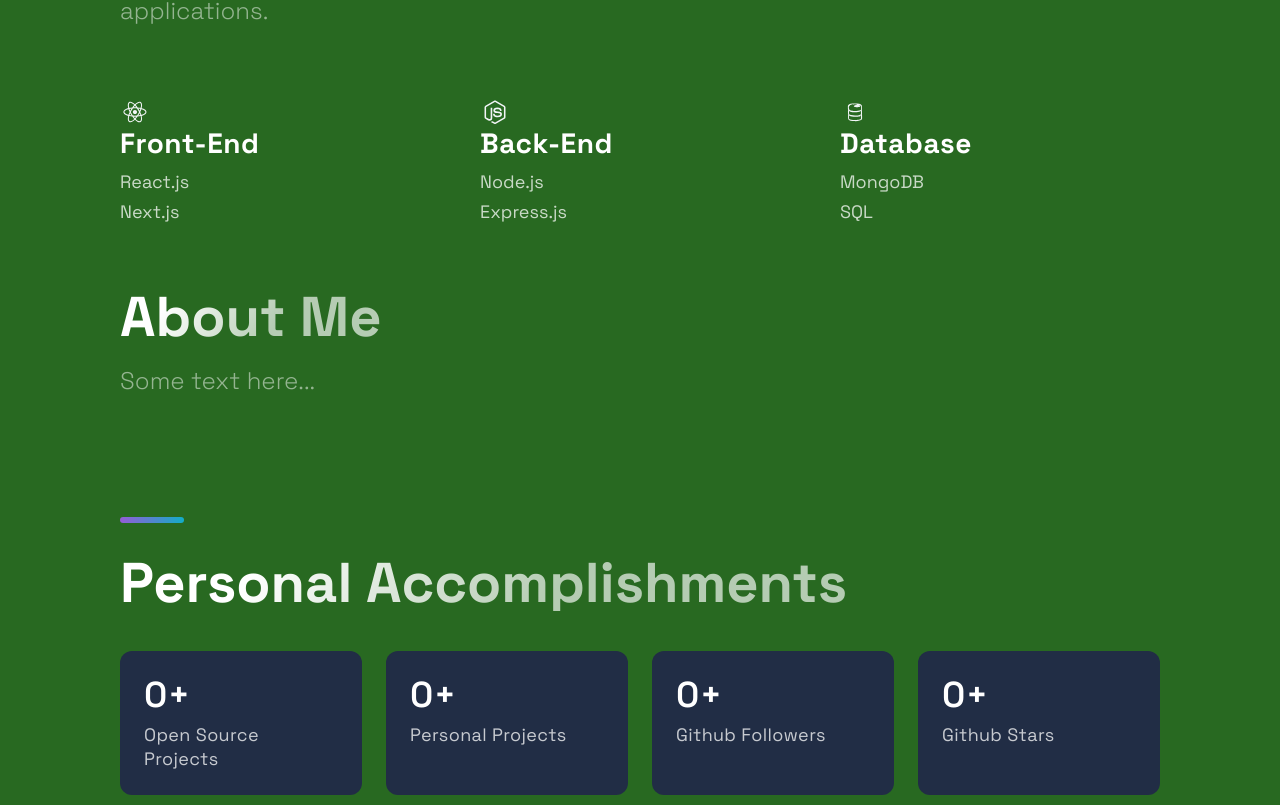
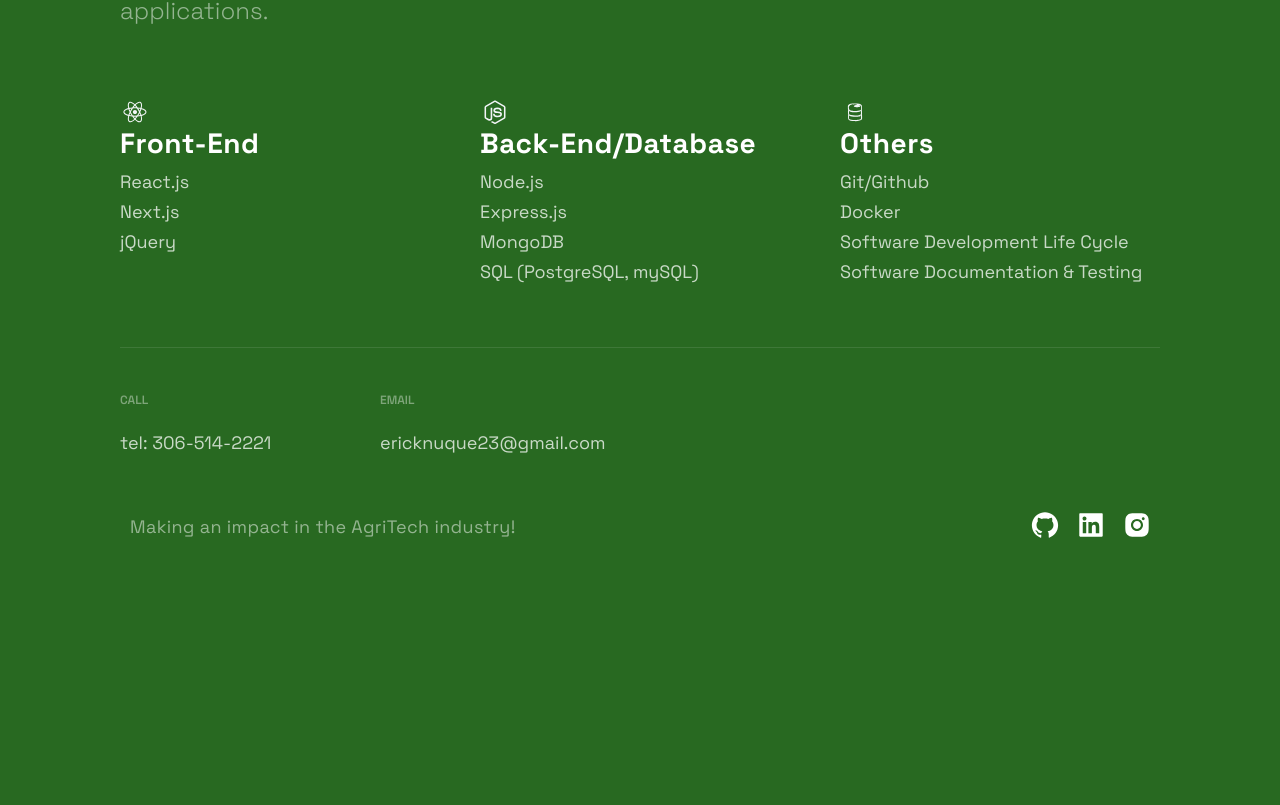
Before and after one commit to erick-parametrics/personal-portfolio, a Next.js app in the folder portfolio_website-STARTER/: page / in a window 1280 px wide. Shown: the part 2275-3080 px from the top of the page. After the commit the page ends 2878 px from the top, so only its background shows below. Built offline with nearby package versions, Linux system fonts and the light colour scheme.

Commit message:
update pages

```diff
--- a/portfolio_website-STARTER/src/components/Footer/Footer.js
+++ b/portfolio_website-STARTER/src/components/Footer/Footer.js
@@ -36,11 +36,11 @@ const Footer = () => {
           <Slogan>Making an impact in the AgriTech industry!</Slogan>
         </CompanyContainer>
         <SocialContainer>
-          <SocialIcons href="https://github.com">
+          <SocialIcons href="https://github.com/enukeWebDev">
             <AiFillGithub size="3rem" />
           </SocialIcons>
 
-          <SocialIcons href="https://linkedin.com">
+          <SocialIcons href="https://www.linkedin.com/feed/">
             <AiFillLinkedin size="3rem" />
           </SocialIcons>
 
--- a/portfolio_website-STARTER/src/components/Header/Header.js
+++ b/portfolio_website-STARTER/src/components/Header/Header.js
@@ -57,11 +57,11 @@ const Header = () => (
     </Div2>
 
     <Div3>
-      <SocialIcons href="https://github.com">
+      <SocialIcons href="https://github.com/enukeWebDev">
         <AiFillGithub size="3rem" />
       </SocialIcons>
 
-      <SocialIcons href="https://linkedin.com">
+      <SocialIcons href="https://www.linkedin.com/feed/">
         <AiFillLinkedin size="3rem" />
       </SocialIcons>
 
--- a/portfolio_website-STARTER/src/components/Hero/Hero.js
+++ b/portfolio_website-STARTER/src/components/Hero/Hero.js
@@ -19,9 +19,7 @@ const Hero = (props) => (
       </SectionText>
 
       <Button
-        onClick={() =>
-          (window.location = "https://github.com/erick-parametrics")
-        }
+        onClick={() => (window.location = "https://github.com/enukeWebDev")}
       >
         Learn More
       </Button>
--- a/portfolio_website-STARTER/src/components/Technologies/Technologies.js
+++ b/portfolio_website-STARTER/src/components/Technologies/Technologies.js
@@ -39,7 +39,8 @@ const Technologies = () => (
             {/* Language: <br /> */}
             React.js
             <br />
-            Next.js
+            Next.js <br />
+            jQuery <br />
           </ListParagraph>
         </ListContainer>
       </ListItem>
@@ -47,11 +48,14 @@ const Technologies = () => (
       <ListItem>
         <DiNodejsSmall size="3rem" />
         <ListContainer>
-          <ListTitle>Back-End</ListTitle>
+          <ListTitle>Back-End/Database</ListTitle>
           <ListParagraph>
             {/* Language: <br /> */}
             Node.js <br />
-            Express.js
+            Express.js <br />
+            MongoDB <br />
+            SQL (PostgreSQL, mySQL)
+            <br />
           </ListParagraph>
         </ListContainer>
       </ListItem>
@@ -59,11 +63,13 @@ const Technologies = () => (
       <ListItem>
         <DiFirebase size="3rem" />
         <ListContainer>
-          <ListTitle>Database</ListTitle>
+          <ListTitle>Others</ListTitle>
           <ListParagraph>
             {/* Language: <br /> */}
-            MongoDB <br />
-            SQL
+            Git/Github <br />
+            Docker <br />
+            Software Development Life Cycle <br />
+            Software Documentation & Testing <br />
           </ListParagraph>
         </ListContainer>
       </ListItem>
--- a/portfolio_website-STARTER/src/components/TimeLine/TimeLine.js
+++ b/portfolio_website-STARTER/src/components/TimeLine/TimeLine.js
@@ -66,7 +66,9 @@ const Timeline = () => {
   return (
     <Section id="about">
       <SectionTitle>About Me</SectionTitle>
-      <SectionText>Some text here...</SectionText>
+      <SectionText>
+        <p>Hi</p>
+      </SectionText>
 
       <CarouselContainer ref={carouselRef} onScroll={handleScroll}>
         <>
--- a/portfolio_website-STARTER/src/constants/constants.js
+++ b/portfolio_website-STARTER/src/constants/constants.js
@@ -1,6 +1,6 @@
 export const projects = [
   {
-    title: "Meeting Trackers",
+    title: "Meeting Tracker",
     description: "Description here.",
     image: "/images/meetup.jpg",
     tags: ["Mongo", "Javascript", "React", "NextJS"],
--- a/portfolio_website-STARTER/src/pages/index.js
+++ b/portfolio_website-STARTER/src/pages/index.js
@@ -16,8 +16,8 @@ const Home = () => {
       </Section>
       <Projects />
       <Technologies />
-      <Timeline />
-      <Acomplishments />
+      {/* <Timeline /> */}
+      {/* <Acomplishments /> */}
     </Layout>
   );
 };
```
